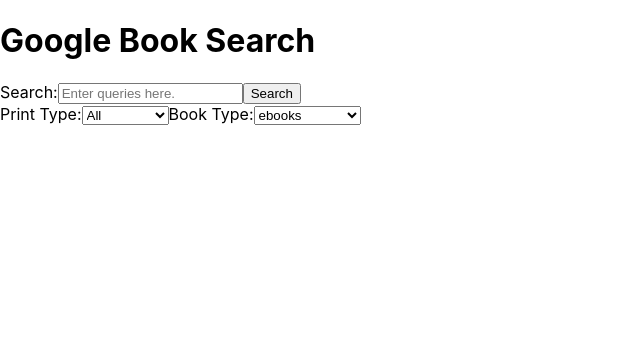
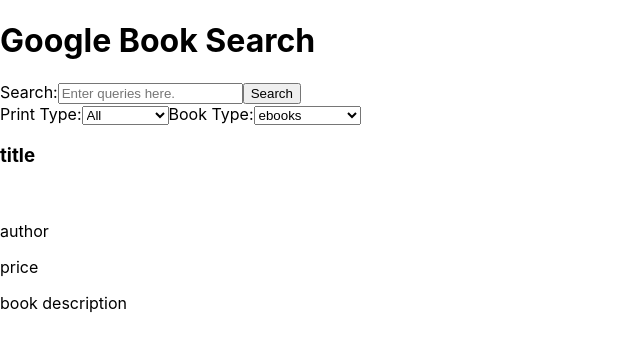
Before and after one commit to thinkful-ei-rabbit/book-list-trevor-jason, a React (Create React App) app: page / in a window 1280 px wide. Shown: the top 352 px of the page, without its empty margins (0-640 px from the left). Built offline with nearby package versions, Linux system fonts and the light colour scheme.

Commit message:
added book list and book item

```diff
--- a/src/App.js
+++ b/src/App.js
@@ -1,6 +1,7 @@
 import React, { Component } from 'react';
 import Header from './Header';
 import Search from './Search';
+import Booklist from './Booklist';
 
 class App extends Component {
 
@@ -9,6 +10,7 @@
       <main className='App'>
         <Header />
         <Search />
+        <Booklist />
       </main>
     );
   }
--- /dev/null
+++ b/src/BookItem.js
@@ -0,0 +1,19 @@
+import React from 'react';
+
+function BookItem (props) {
+  return (
+    <div>
+      <h3>title</h3>
+      <div>
+        <img />
+        <div className="bookDetails">
+          <p>author</p>
+          <p>price</p>
+          <p>book description</p>
+        </div>
+      </div>
+    </div>
+  );
+}
+
+export default BookItem;
--- /dev/null
+++ b/src/Booklist.js
@@ -0,0 +1,11 @@
+import React from 'react';
+import BookItem from './BookItem';
+
+function Booklist (props) {
+  //insert map
+  return (
+   <BookItem />
+  );
+}
+
+export default Booklist;
```
